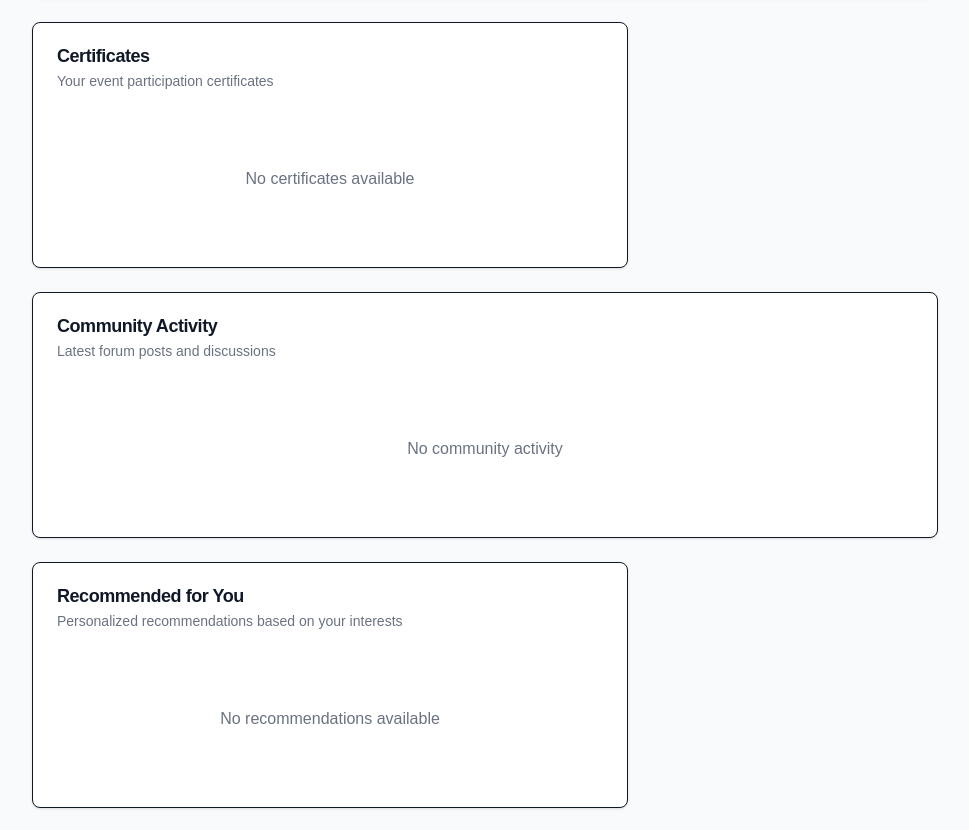
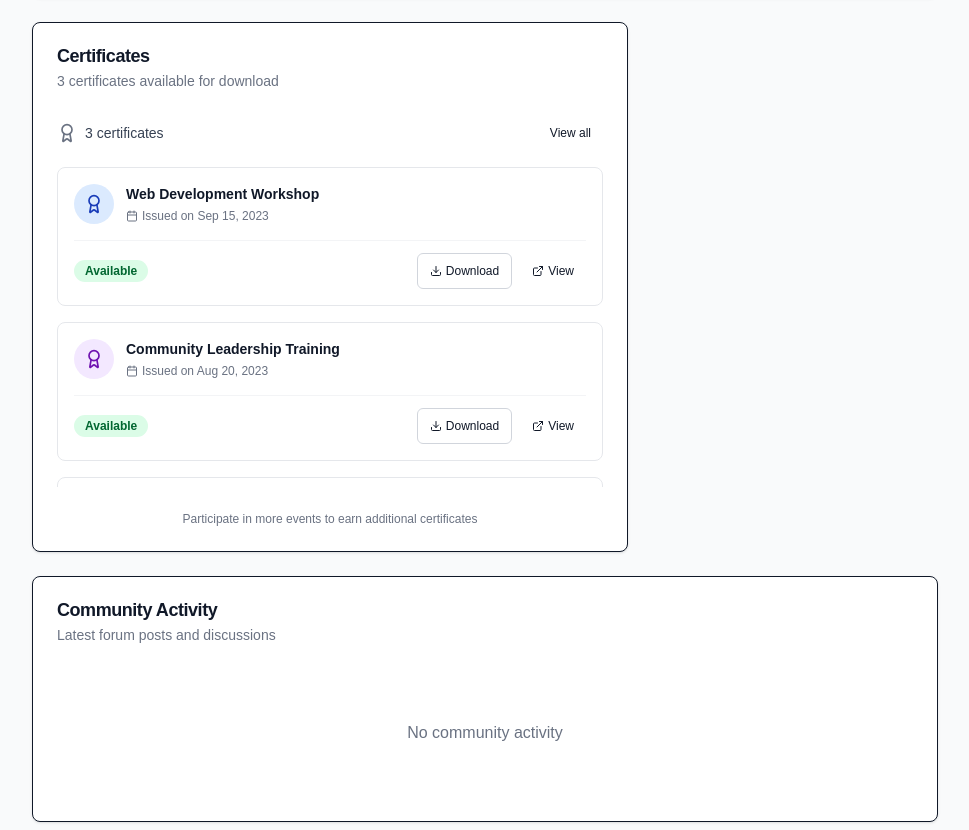
Before and after one commit to amaruki/nuvia, a Next.js app: page /dashboard in a window 1280 px wide. Shown: the part 1461-2291 px from the top of the page, without its empty margins (0-969 px from the left). Built offline with nearby package versions, Linux system fonts and the light colour scheme.

Commit message:
feat(dashboard:widgets): enhance CertificatesWidget with detailed certificate display and actions

```diff
--- a/src/components/dashboard/widgets/CertificatesWidget.tsx
+++ b/src/components/dashboard/widgets/CertificatesWidget.tsx
@@ -1,23 +1,166 @@
+"use client"
+
 import * as React from "react"
 import { WidgetContainer } from "../ui/WidgetContainer"
-import { EmptyState } from "../ui/EmptyState"
-import { Award } from "lucide-react"
+import { Card, CardContent } from "../ui/Card"
+import { Button } from "@/components/ui/button"
+import { Badge } from "../ui/Badge"
+import { Award, Download, Calendar, ExternalLink } from "lucide-react"
+import { Certificate } from "@/types/dashboard.types"
 
-export function CertificatesWidget() {
+interface CertificatesWidgetProps {
+  certificates?: Certificate[]
+  onDownloadCertificate?: (certificateId: string) => void
+  onViewCertificate?: (certificateId: string) => void
+  onViewAllCertificates?: () => void
+}
+
+// Mock certificates data - in a real app, this would come from an API
+const mockCertificates: Certificate[] = [
+  {
+    id: "1",
+    eventName: "Web Development Workshop",
+    issuedDate: new Date("2023-09-15T10:30:00"),
+    downloadUrl: "/certificates/web-dev-workshop.pdf",
+  },
+  {
+    id: "2",
+    eventName: "Community Leadership Training",
+    issuedDate: new Date("2023-08-20T14:15:00"),
+    downloadUrl: "/certificates/leadership-training.pdf",
+  },
+  {
+    id: "3",
+    eventName: "Design Thinking Seminar",
+    issuedDate: new Date("2023-07-10T09:45:00"),
+    downloadUrl: "/certificates/design-thinking.pdf",
+  },
+]
+
+const formatDate = (date: Date) => {
+  return new Intl.DateTimeFormat("en-US", {
+    month: "short",
+    day: "numeric",
+    year: "numeric",
+  }).format(date)
+}
+
+const getCertificateColor = (index: number) => {
+  const colors = [
+    "bg-blue-100 text-blue-800",
+    "bg-purple-100 text-purple-800",
+    "bg-green-100 text-green-800",
+    "bg-yellow-100 text-yellow-800",
+    "bg-pink-100 text-pink-800",
+  ]
+  return colors[index % colors.length]
+}
+
+export function CertificatesWidget({
+  certificates = mockCertificates,
+  onDownloadCertificate,
+  onViewCertificate,
+  onViewAllCertificates,
+}: CertificatesWidgetProps) {
   return (
     <WidgetContainer
       type="certificates"
       title="Certificates"
-      description="Your event participation certificates"
+      description={`${certificates.length} certificate${certificates.length !== 1 ? 's' : ''} available for download`}
       size="medium"
-      empty={true}
-      emptyMessage="No certificates available"
     >
-      <EmptyState
-        title="No Certificates"
-        description="Certificates from events you've participated in will be displayed here for download."
-        icon={<Award className="h-12 w-12 text-gray-400" />}
-      />
+      <Card className="border-0 shadow-none">
+        <CardContent className="p-0">
+          <div className="space-y-4">
+            {/* Header with action */}
+            <div className="flex items-center justify-between">
+              <div className="flex items-center space-x-2">
+                <Award className="h-5 w-5 text-gray-500" />
+                <span className="text-sm font-medium text-gray-700">
+                  {certificates.length} certificates
+                </span>
+              </div>
+              <Button
+                variant="ghost"
+                size="sm"
+                onClick={onViewAllCertificates}
+                className="text-xs"
+              >
+                View all
+              </Button>
+            </div>
+
+            {/* Certificates list */}
+            <div className="space-y-4 max-h-80 overflow-y-auto">
+              {certificates.length === 0 ? (
+                <div className="text-center py-8 text-gray-500">
+                  <Award className="h-8 w-8 mx-auto mb-2 text-gray-400" />
+                  <p>No certificates available</p>
+                  <p className="text-sm mt-2">Certificates from events you've participated in will be displayed here for download.</p>
+                </div>
+              ) : (
+                certificates.map((certificate, index) => (
+                  <div
+                    key={certificate.id}
+                    className="p-4 rounded-lg border bg-white border-gray-200"
+                  >
+                    <div className="flex items-start space-x-3">
+                      <div className={`h-10 w-10 rounded-full flex items-center justify-center ${getCertificateColor(index)}`}>
+                        <Award className="h-5 w-5" />
+                      </div>
+                      <div className="flex-1 min-w-0">
+                        <h3 className="text-sm font-semibold text-gray-900 truncate">
+                          {certificate.eventName}
+                        </h3>
+                        <div className="flex items-center text-xs text-gray-500 mt-1">
+                          <Calendar className="h-3 w-3 mr-1" />
+                          <span>Issued on {formatDate(certificate.issuedDate)}</span>
+                        </div>
+                      </div>
+                    </div>
+
+                    {/* Certificate actions */}
+                    <div className="flex items-center justify-between mt-4 pt-3 border-t border-gray-100">
+                      <Badge className="bg-green-100 text-green-800">
+                        Available
+                      </Badge>
+
+                      <div className="flex space-x-2">
+                        <Button
+                          variant="outline"
+                          size="sm"
+                          onClick={() => onDownloadCertificate?.(certificate.id)}
+                          className="text-xs"
+                        >
+                          <Download className="h-3 w-3 mr-1" />
+                          Download
+                        </Button>
+
+                        <Button
+                          variant="ghost"
+                          size="sm"
+                          onClick={() => onViewCertificate?.(certificate.id)}
+                          className="text-xs"
+                        >
+                          <ExternalLink className="h-3 w-3 mr-1" />
+                          View
+                        </Button>
+                      </div>
+                    </div>
+                  </div>
+                ))
+              )}
+            </div>
+
+            {/* Empty state hint */}
+            {certificates.length > 0 && (
+              <div className="text-xs text-gray-500 text-center pt-2">
+                Participate in more events to earn additional certificates
+              </div>
+            )}
+          </div>
+        </CardContent>
+      </Card>
     </WidgetContainer>
   )
 }
```
